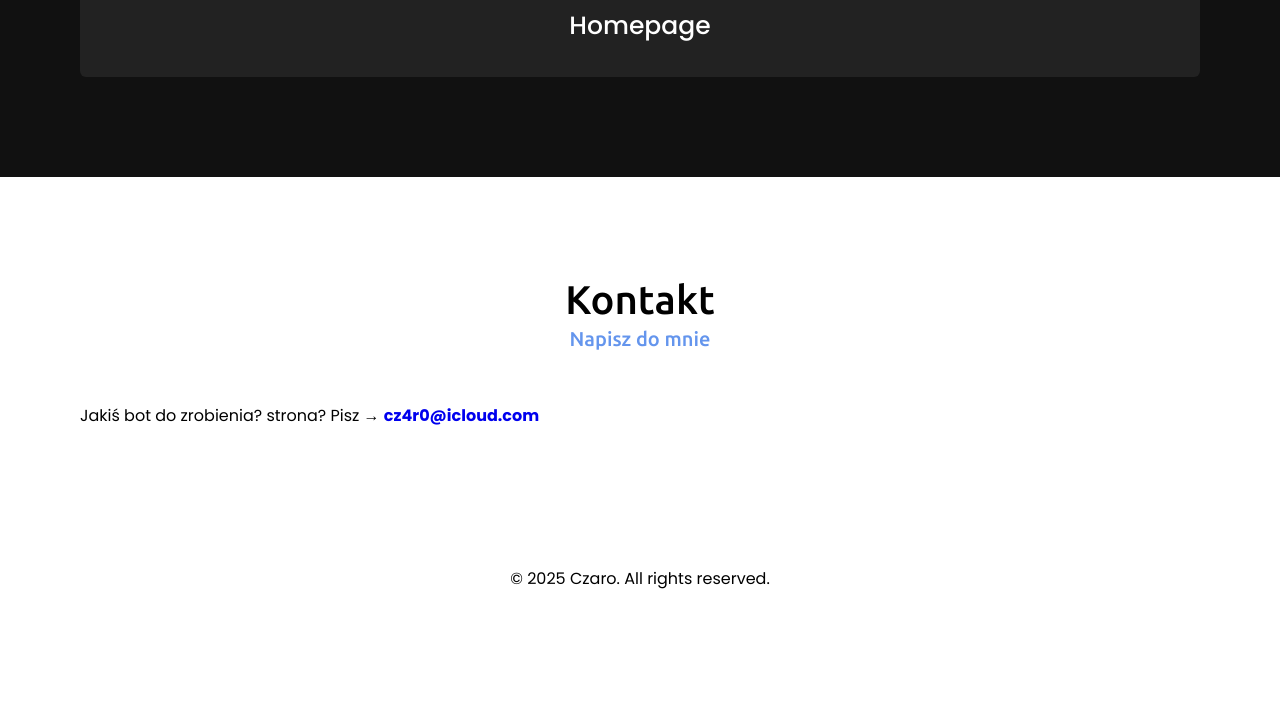
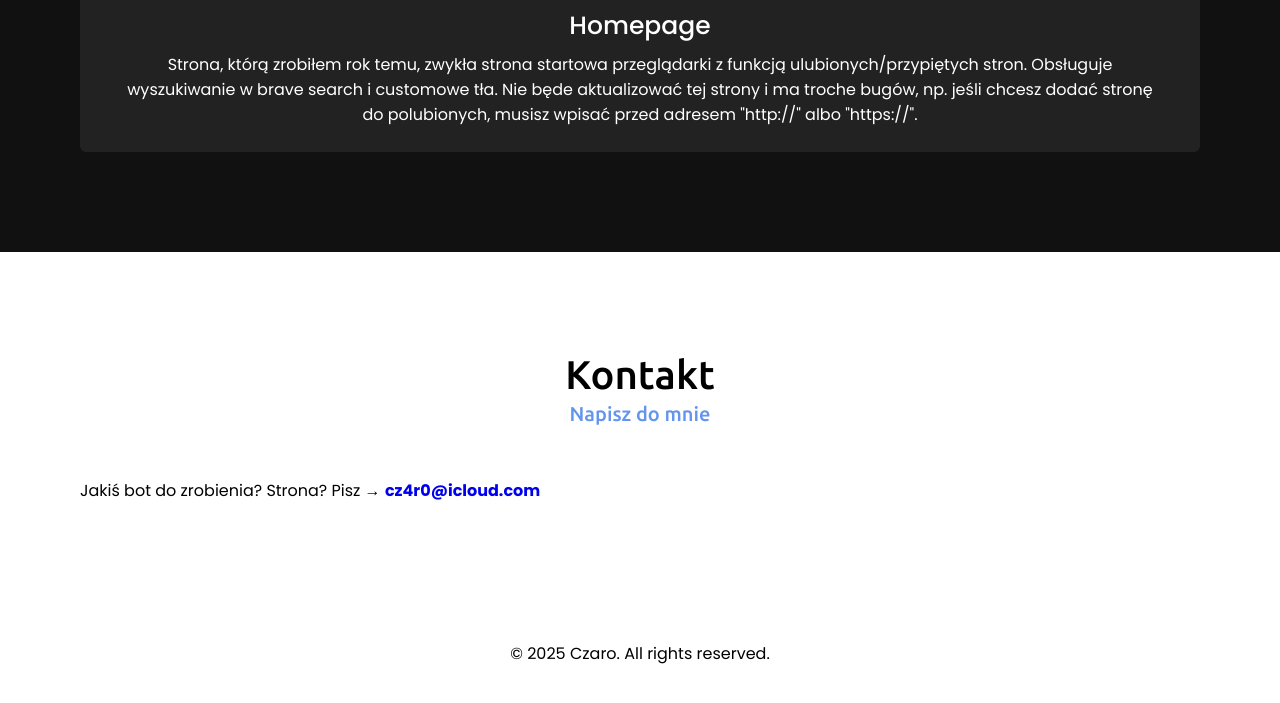
Before and after one commit to CZ4R0-YT/AboutMe, a plain HTML site: page index.html in a window 1280 px wide. Shown: the part 2555-3258 px from the top of the page. Before the commit the page ends 3183 px from the top, so only its background shows below. Drawn offline with nearby package versions, Linux system fonts and the light colour scheme.

Commit message:
Fix image source and correct text capitalization
Updated image source and improved text content.

```diff
--- a/index.html
+++ b/index.html
@@ -111,9 +111,16 @@
 
                 <div class="swiper-slide card">
                     <div class="box">
-                        <img src="" alt="">
+                        <img src="homepage.png" alt="">
                         <div class="text">Homepage</div>
-                        <p></p>
+                        <p>
+                            Strona, którą zrobiłem rok temu, zwykła strona
+                            startowa przeglądarki z funkcją ulubionych/przypiętych
+                            stron. Obsługuje wyszukiwanie w brave search i customowe
+                            tła. Nie będe aktualizować tej strony i ma troche bugów,
+                            np. jeśli chcesz dodać stronę do polubionych, musisz wpisać
+                            przed adresem "http://" albo "https://".
+                        </p>
                     </div>
                 </div>
 
@@ -127,7 +134,7 @@
     <div class="max-width">
         <h2 class="title">Kontakt</h2>
         <div class="contact-content">
-            <p>Jakiś bot do zrobienia? strona?
+            <p>Jakiś bot do zrobienia? Strona?
                 Pisz → <b><a href="mailto:cz4r0@icloud.com?subject=Projekt&body=%2F%5C%0A%7C%0Azmie%C5%84%20tytu%C5%82%20na%20taki%20kt%C3%B3ry%20odpowiada%20twojemu%20projektowi">cz4r0@icloud.com</a></b>
             </p>
         </div>
```
